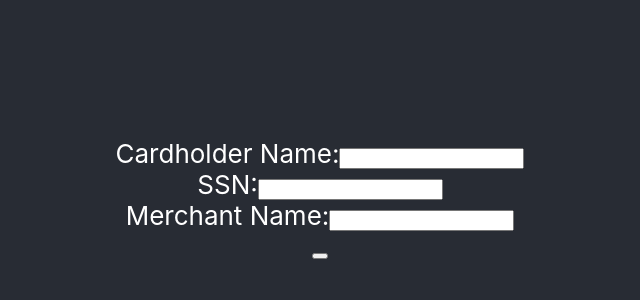
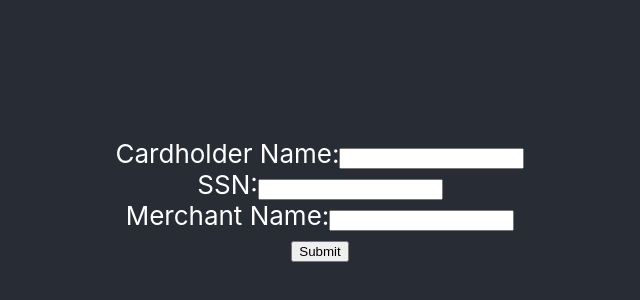
Before and after one commit to nchandler-smith/green-machine-fintech, a React app: page / in a window 1280 px wide. Shown: the part 200-500 px from the top of the page, without its empty margins (320-960 px from the left). Built offline with nearby package versions, Linux system fonts and the light colour scheme.

Commit message:
clean up

```diff
--- a/src/App.js
+++ b/src/App.js
@@ -57,7 +57,7 @@ class App extends Component {
               <input onChange={event => this.setMerchantname(event.target.value)} type="text" id="merchantName"/>
             </label>
             <br></br>
-            <button onClick={() => this.handleSubmit()} type="submit" id="blah"/>
+            <button onClick={() => this.handleSubmit()} type="submit" id="submitButton">Submit</button>
           </form>
         </header>
       </div>
```
Also changed, not shown: 1 other file (tests, documents, lock files or other folders).
